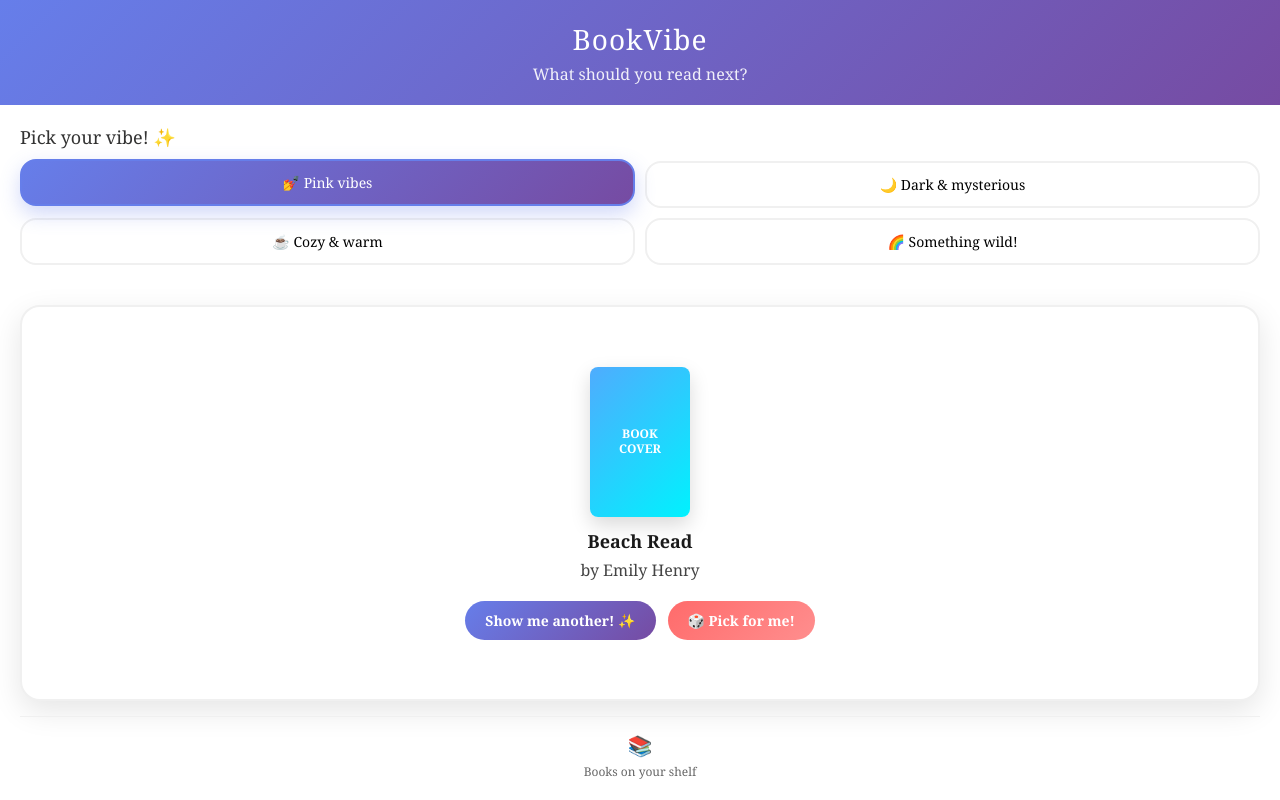
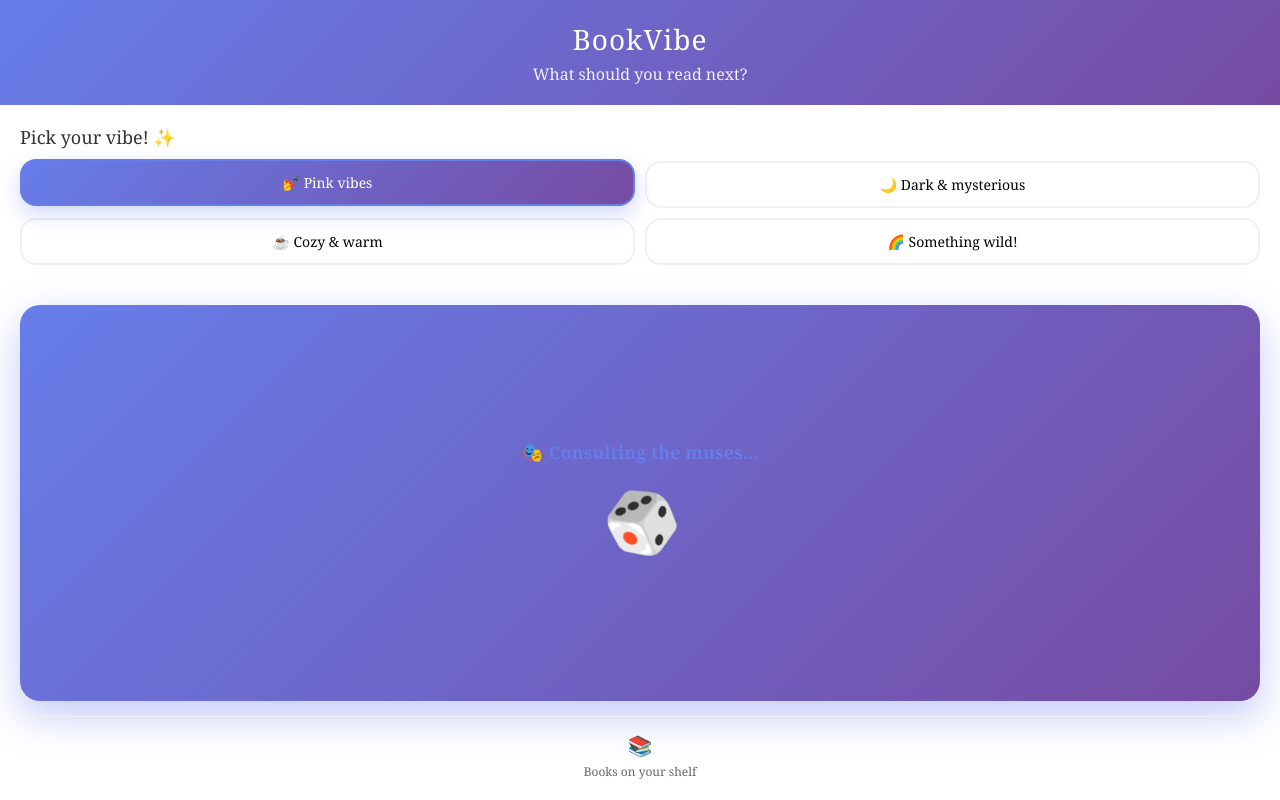
Before and after one commit to timcoe429/bookvibe, a React (Create React App) app in the folder client/: page / in a window 1280 px wide. Both pictures are taken after a click on the button "🎲 Pick for me!". Built offline with nearby package versions, Linux system fonts and the light colour scheme.

Commit message:
Update 11

```diff
--- a/client/src/App.css
+++ b/client/src/App.css
@@ -214,10 +214,45 @@ body {
   color: #667eea;
 }
 
-@keyframes fadeIn {
-  from { opacity: 0; transform: translateY(20px); }
-  to { opacity: 1; transform: translateY(0); }
-}
+ @keyframes fadeIn {
+   from { opacity: 0; transform: translateY(20px); }
+   to { opacity: 1; transform: translateY(0); }
+ }
+
+ .spinning-wheel {
+   text-align: center;
+   padding: 40px 20px;
+ }
+
+ .wheel-text {
+   font-size: 18px;
+   color: #667eea;
+   margin-bottom: 20px;
+   font-weight: 600;
+   animation: pulse 1s infinite;
+ }
+
+ .spinner {
+   font-size: 60px;
+   animation: spin 0.5s linear infinite;
+ }
+
+ @keyframes spin {
+   from { transform: rotate(0deg); }
+   to { transform: rotate(360deg); }
+ }
+
+ @keyframes pulse {
+   0%, 100% { opacity: 1; }
+   50% { opacity: 0.7; }
+ }
+
+ .book-card.spinning {
+   background: linear-gradient(135deg, #667eea 0%, #764ba2 100%);
+   color: white;
+   border: none;
+   box-shadow: 0 15px 40px rgba(102, 126, 234, 0.4);
+ }
 
 /* Mobile responsiveness */
 @media (max-width: 480px) {
--- a/client/src/App.jsx
+++ b/client/src/App.jsx
@@ -5,6 +5,8 @@ function App() {
      const [selectedMood, setSelectedMood] = useState('pink');
   const [currentBook, setCurrentBook] = useState(null);
   const [loading, setLoading] = useState(true);
+  const [isSpinning, setIsSpinning] = useState(false);
+  const [spinningText, setSpinningText] = useState('');
 
            const books = [
       { title: "The Seven Husbands of Evelyn Hugo", author: "Taylor Jenkins Reid", mood: "pink" },
@@ -33,11 +35,38 @@ function App() {
   };
 
   const surprise = () => {
+    setIsSpinning(true);
+    setSpinningText('🧙‍♀️ Mixing magical potions...');
+
+    const journeySteps = [
+      '🧙‍♀️ Mixing magical potions...',
+      '🏔️ Climbing the mountains of Mordor...',
+      '🌊 Sailing through the seven seas...',
+      '🔮 Consulting the ancient oracles...',
+      '✨ Channeling bookish energy...',
+      '📚 Searching through enchanted libraries...',
+      '🌟 Following the North Star...',
+      '🎭 Consulting the muses...'
+    ];
+
+    let stepIndex = 0;
+    const interval = setInterval(() => {
+      setSpinningText(journeySteps[stepIndex]);
+      stepIndex++;
+
+      if (stepIndex >= journeySteps.length) {
+        clearInterval(interval);
+        setTimeout(() => {
           const moodBooks = getBooksForMood(selectedMood);
           if (moodBooks.length > 0) {
             const randomIndex = Math.floor(Math.random() * moodBooks.length);
             setCurrentBook(moodBooks[randomIndex]);
           }
+          setIsSpinning(false);
+          setSpinningText('');
+        }, 1000);
+      }
+    }, 300);
   };
 
   const handleMoodChange = (mood) => {
@@ -114,7 +143,14 @@ function App() {
               </div>
            </div>
 
-          {currentBook && (
+                     {isSpinning ? (
+             <div className="book-card spinning">
+               <div className="spinning-wheel">
+                 <div className="wheel-text">{spinningText}</div>
+                 <div className="spinner">🎲</div>
+               </div>
+             </div>
+           ) : currentBook ? (
              <div className="book-card" key={currentBook.title}>
                <div className="book-cover">
                  BOOK<br/>COVER
@@ -130,7 +166,7 @@ function App() {
                  </button>
                </div>
              </div>
-           )}
+           ) : null}
 
                                              <div className="stats">
               <div className="stat">
```
Lines whose indentation alone changed are shown as unchanged.
